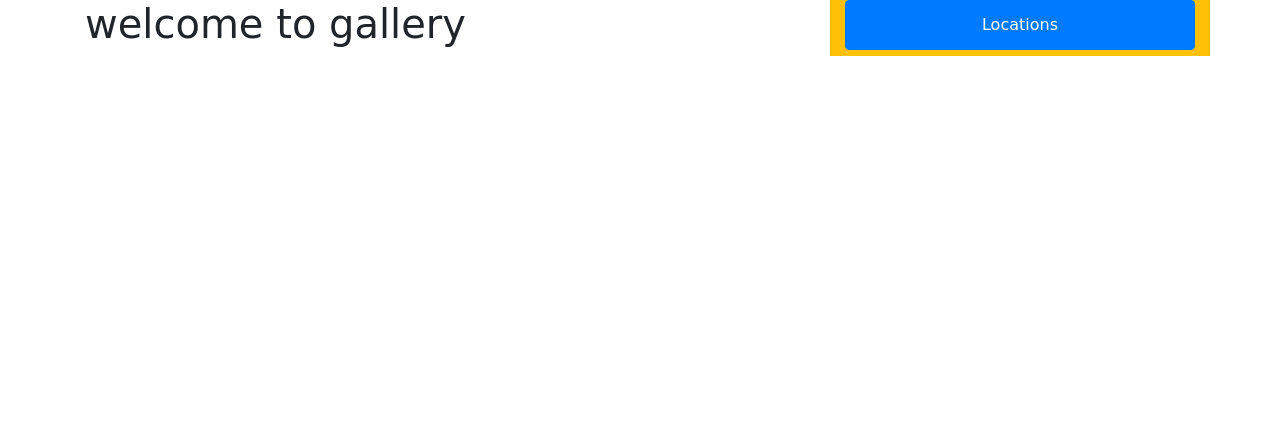
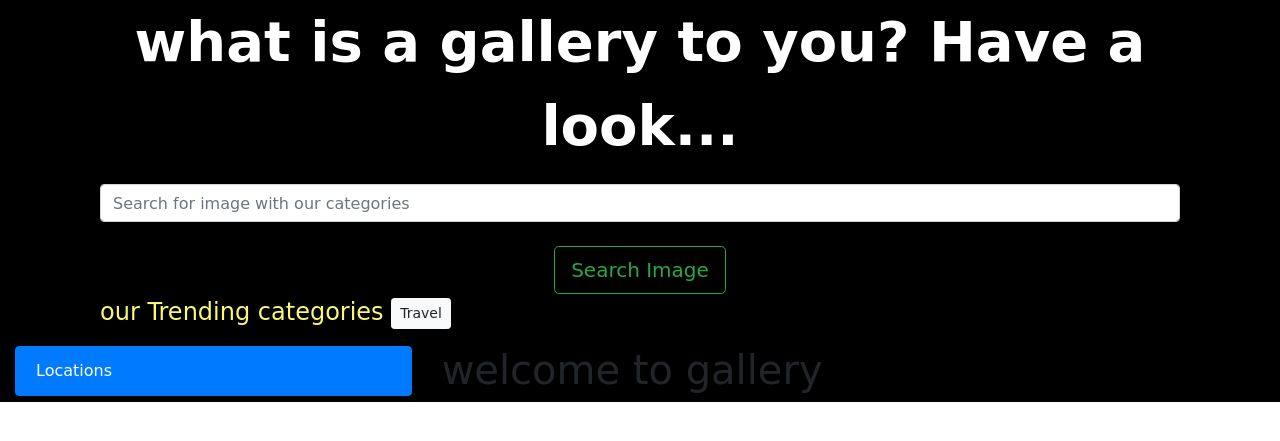
Before and after one commit to Reuben-Kipkemboi/Reuben-s--Gallery, a Django app: page / in a window 1280 px wide. Shown: the part 56-497 px from the top of the page. Run offline with Django 4.2, Linux system fonts and the light colour scheme; data that the repository does not hold is empty; some libraries are stand-ins or nearby versions; some web fonts are replaced.

Commit message:
st:paragraph-styling - optimizes paragraph-styling

```diff
--- a/appgallery/static/css/styles.css
+++ b/appgallery/static/css/styles.css
@@ -3,3 +3,21 @@
 *{
     font-family: 'Delius Swash Caps', cursive;
 }
+#home{
+    background: #000;
+
+}
+#paragraph1{
+    color: #fff;
+    font-size: 7vh;
+    font-weight: bold;
+    text-align: center;
+}
+
+#paragraph1:hover{
+    color:#F9F871;
+}
+#trend{
+    color: #F9F871;
+    font-size: 3vh;
+}
--- a/appgallery/templates/index.html
+++ b/appgallery/templates/index.html
@@ -1,7 +1,39 @@
 {% extends 'base.html' %}
 {% block content%}
-<div class="container">
+<div class="container-fluid" id="home">
     <div class="row">
+        <div class="container">
+            <div class="col-md-12">
+                <p id="paragraph1">
+                    what is a gallery to you? Have a look...
+                </p>
+
+                <form class="" role="search" action="{% url 'search_results' %}">
+                    <input class="form-control mr-sm-4" type="search" placeholder="Search for image with our categories"
+                        aria-label="Search" name="search">
+                    <br>
+                    <div class="text-center">
+                        <button class="btn btn-lg shadow btn-outline-success my-2 my-sm-0 mx-auto" type="submit">Search Image</button>
+                    </div>
+                </form>
+
+                <p id="trend">our Trending categories <button class=" search btn btn-sm btn-light">Travel</button> </p>
+            </div>
+        </div>
+    </div>
+    <div class="row">
+
+
+        <div class="col-md-4">
+            <ul class="list-group">
+                <li class="list-group-item active" aria-current="true">Locations</li>
+                {% for location in localtemplates%}
+                <a href="/?location={{location.location}}">
+                    <li class="list-group-item text-center list-group-item-action">{{location.location}}</li>
+                </a>
+                {% endfor %}
+            </ul>
+        </div>
         <div class="col-md-8">
             <h1>welcome to gallery</h1>
             {% for image in templateimages%}
@@ -12,14 +44,7 @@
             </div>
             {% endfor %}
         </div>
-        <div class="col-md-4 bg-warning">
-            <ul class="list-group">
-                <li class="list-group-item active text-center" aria-current="true">Locations</li>
-                {% for location in localtemplates%}
-                <a href="/?location={{location.location}}"><li class="list-group-item text-center list-group-item-action">{{location.location}}</li></a>
-                {% endfor %}
-            </ul>
-        </div>
+
     </div>
 </div>
 {% endblock content%}
```
